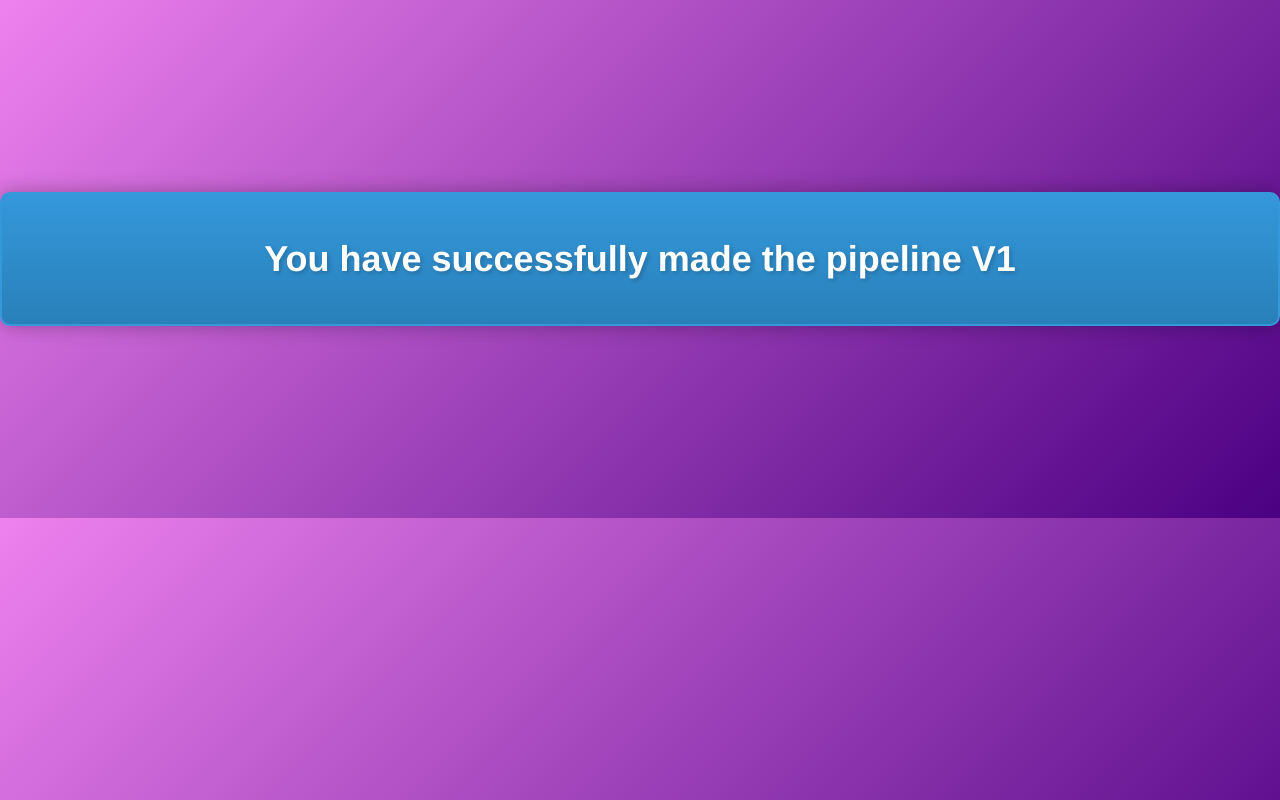
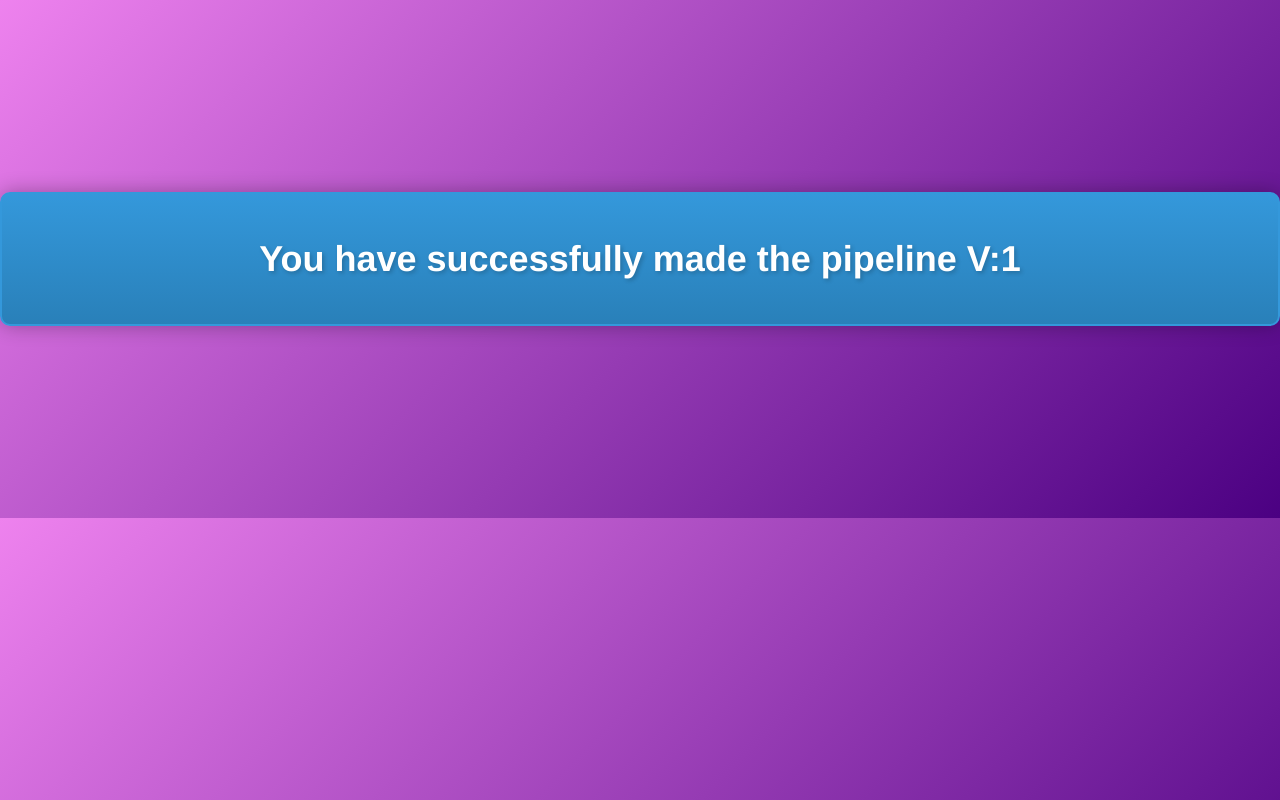
Before and after one commit to Lakshya7199/CodePipeline, a plain HTML site: page CodeCommit/index.html in a window 1280 px wide. Drawn offline with Linux system fonts and the light colour scheme.

Commit message:
last commit

```diff
--- a/CodeCommit/index.html
+++ b/CodeCommit/index.html
@@ -58,7 +58,7 @@
 </head>
 <body>
     <div class="container">
-        <h1>You have successfully made the pipeline V1</h1>
+        <h1>You have successfully made the pipeline V:1</h1>
     </div>
 </body>
 </html>
```
